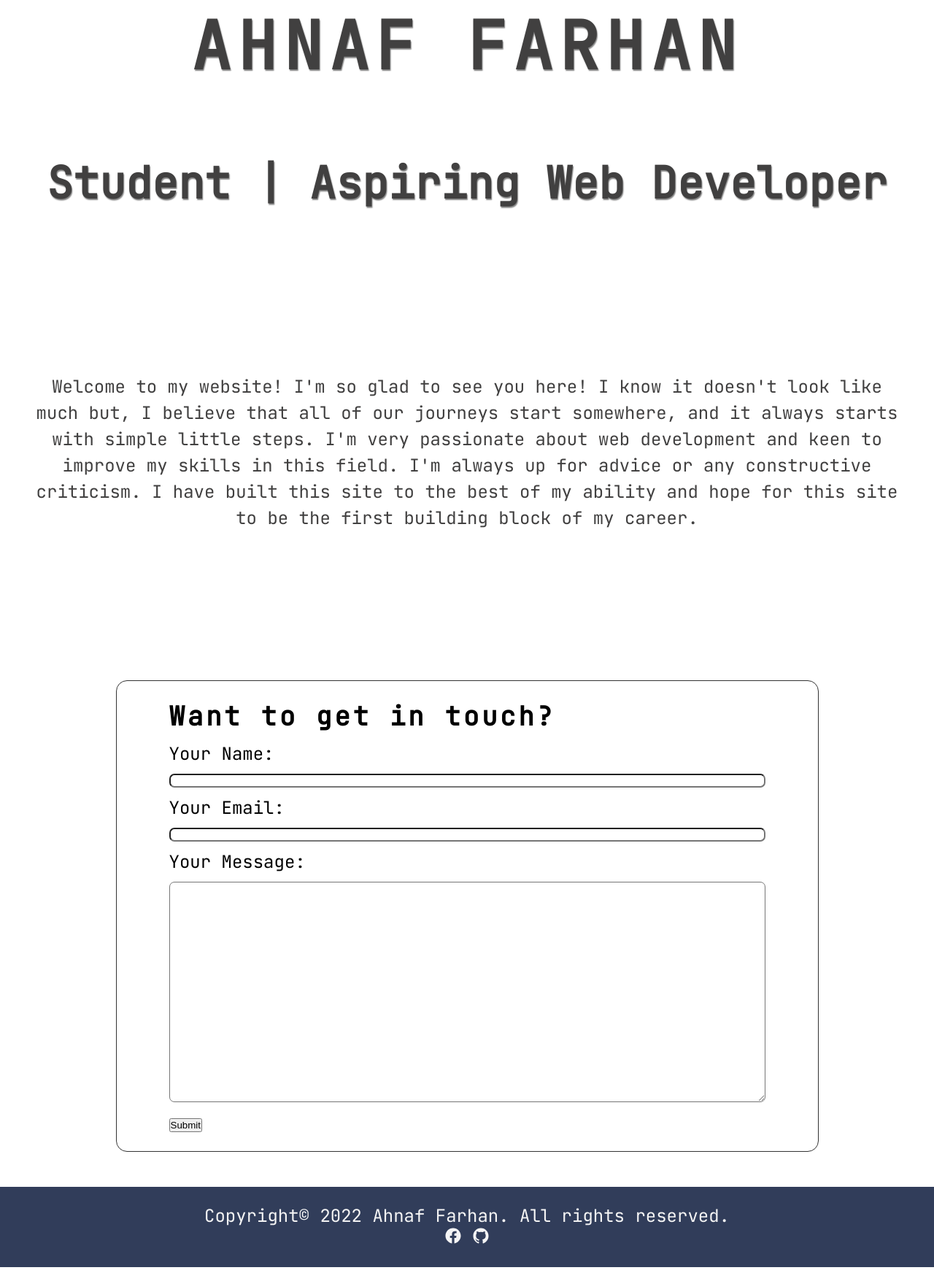
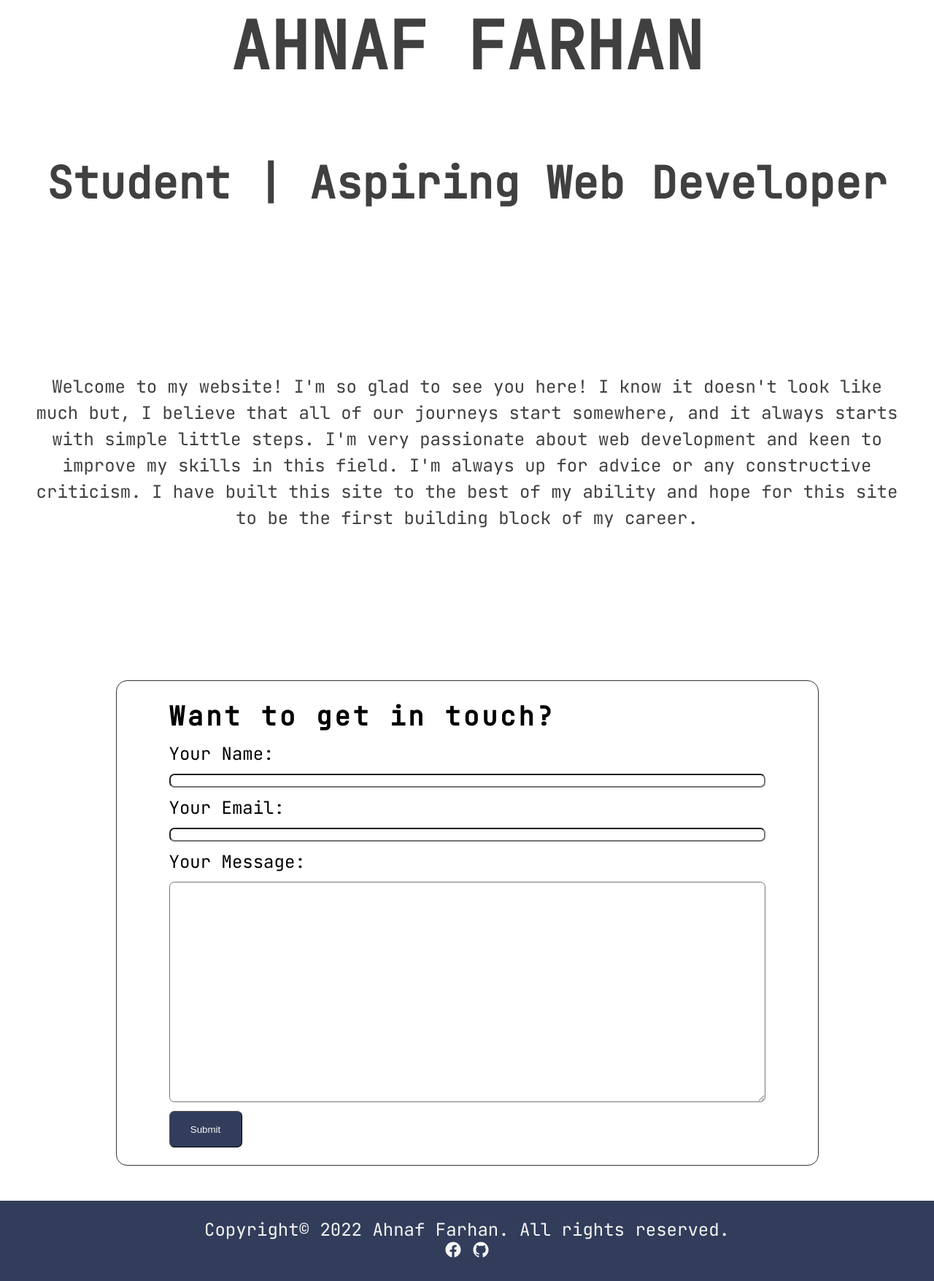
Before and after one commit to ahnaf95/Portfolio, a plain HTML site: page index.html in a window 1280 px wide. Shown: the part 283-2038 px from the top of the page at 73% size. Drawn offline with nearby package versions, Linux system fonts and the light colour scheme.

Commit message:
Finished styling buttons
Finished styling buttons. Added a tweaks to the colors.

```diff
--- a/index.html
+++ b/index.html
@@ -28,7 +28,7 @@
         <article class="main__article">
             <div class="height">
             <h2 class="main__h2"><span class="nowrap">Ahnaf Farhan</span></h2>
-                <p class="main__h2p main__p">Student | Aspiring Web Developer</p>
+                <p class="main__h2p main__p">Student | Aspiring <span class="nowrap"> Web Developer</span></p>
             </div>
 
                     <p class="main__p">Welcome to my website! I'm so glad to see you here! I know it doesn't look like much but, I believe that all of our journeys start somewhere, and it always starts with simple little steps. I'm very passionate about web development and keen to improve my skills in this field. I'm always up for advice or any constructive criticism. I have built this site to the best of my ability and hope for this site to be the first building block of my career.</p>
--- a/styles/stylesheet.css
+++ b/styles/stylesheet.css
@@ -109,6 +109,7 @@ h3 {
     padding: 0px;
     font-size: 2em;
     font-family: var(--FF-HEADER);
+    cursor: context-menu;
 }
 
 .header__ul {
@@ -130,7 +131,7 @@ h3 {
 
  a:hover,
  a:active {
-    color: rgb(0, 174, 255);
+    color: hsla(199, 100%, 50%, 0.829);
 }
 
 /* MAIN */
@@ -181,7 +182,8 @@ main {
 .main__h2,
 .main__h2p {
     font-weight: bold;
-    text-shadow: 1px 2px 1.5px gray;
+    text-shadow: 1px 2px 1.5px 414040;
+    letter-spacing: 0;
 }
 
 .main__p {
@@ -213,6 +215,8 @@ main {
 /* FORM */
 
 .contact {
+    font-size: inherit;
+    font-style: inherit;
     margin: 2rem auto;
     border: var(--BORDERS);
     border-radius: var(--BORDER-RADIUS);
@@ -228,7 +232,21 @@ input, label, textarea {
 }
 
 
-
 .contact__h3 {
     font-size: 1.5rem;
 }
+
+.contact__button {
+    min-width: 100px;
+    min-height: 50px;
+    border-radius: 7px;
+    border-width: 1px;
+
+    background-color: #313d5a;
+    color: whitesmoke;
+    cursor: pointer;
+}
+
+.contact__button:hover {
+    background-color: hsla(222, 29%, 27%, 0.9);
+}
```
